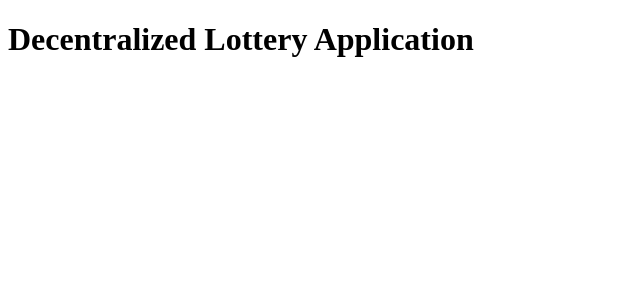
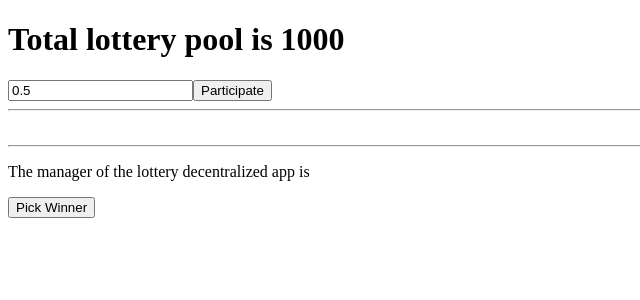
Before and after one commit to MasnadNehith/web3.0, a Next.js app: page / in a window 1280 px wide. Shown: the top 300 px of the page, without its empty margins (0-640 px from the left). Built offline with nearby package versions, Linux system fonts and the light colour scheme.

Commit message:
Rendering The View

```diff
--- a/pages/index.js
+++ b/pages/index.js
@@ -3,7 +3,16 @@ import React ,{Component} from 'react';
 class Lottery extends Component{
   render(){
     return (
-       <h1> Decentralized Lottery Application </h1>
+       <div>
+          <h1> Total lottery pool is 1000 </h1>
+          <form>
+            <input value="0.5" />
+            <button type="submit">Participate </button>
+          </form>
+          <hr /> <br /> <hr />
+          <p> The manager of the lottery decentralized app is </p>
+          <button> Pick Winner </button>
+       </div>
     )
   }
 }
```
